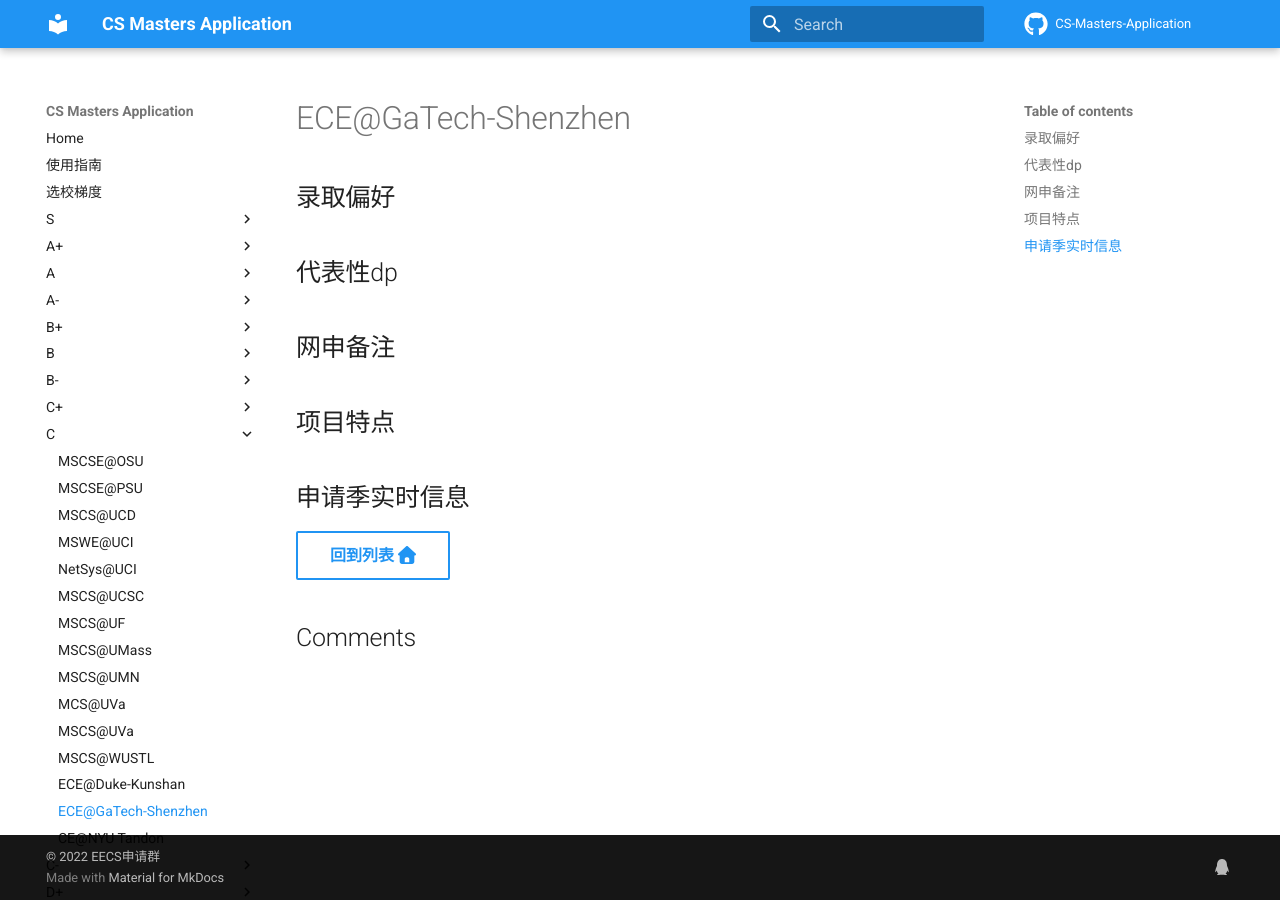
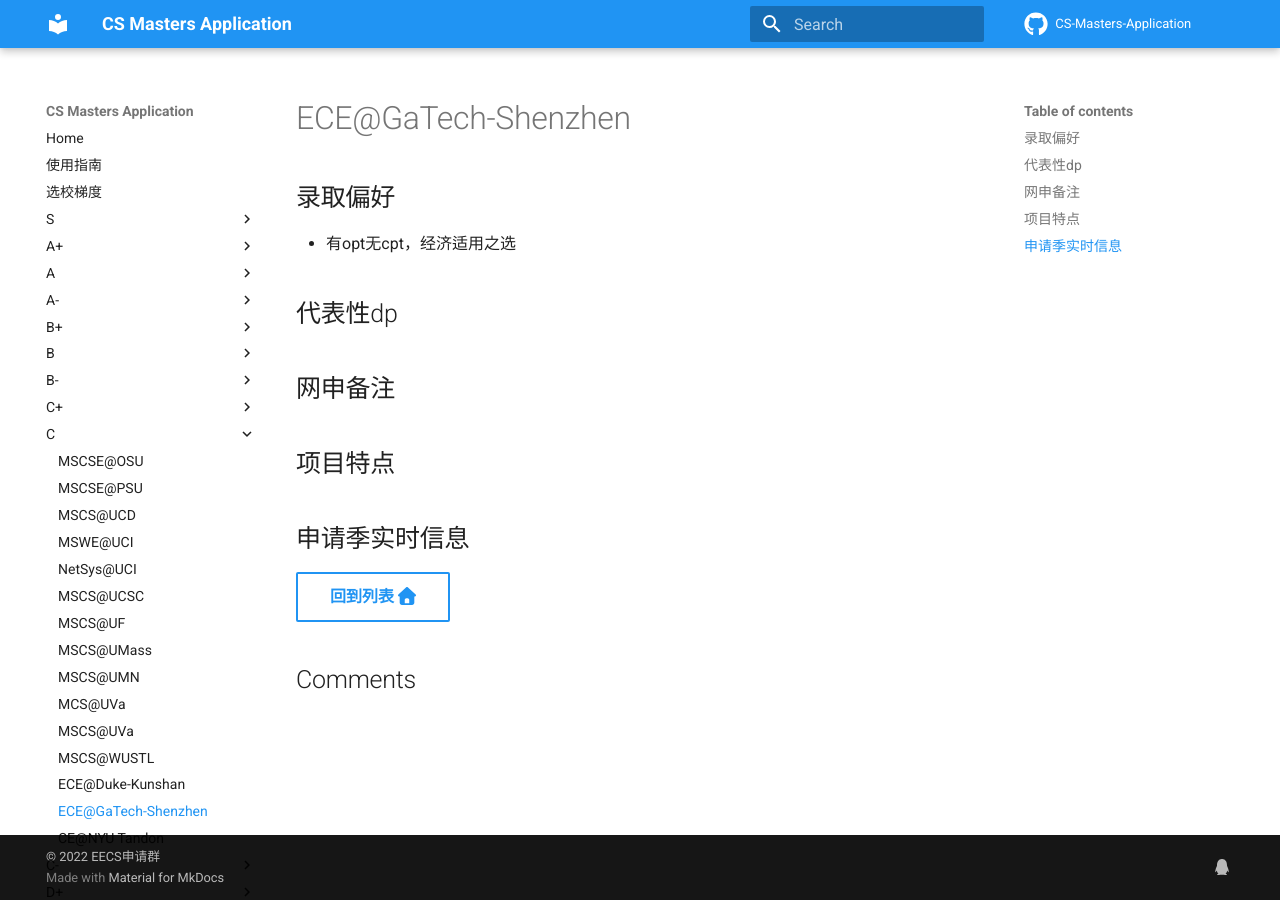
Before and after one commit to opencsapp/opencsapp.github.io, an MkDocs documentation site: the page built from docs/ECE@GaTech-Shenzhen.md, in a window 1280 px wide. Built offline with MkDocs 1.6.1 and Material for MkDocs 9.7.7, drawn with Linux system fonts in a browser that asks for light colours; comment, search, counter and statistics services are not loaded.

Commit message:
Update ECE@GaTech-Shenzhen.md

```diff
--- a/docs/ECE@GaTech-Shenzhen.md
+++ b/docs/ECE@GaTech-Shenzhen.md
@@ -1,4 +1,6 @@
 ## 录取偏好
+
+- 有opt无cpt，经济适用之选
 
 ## 代表性dp
 
```
